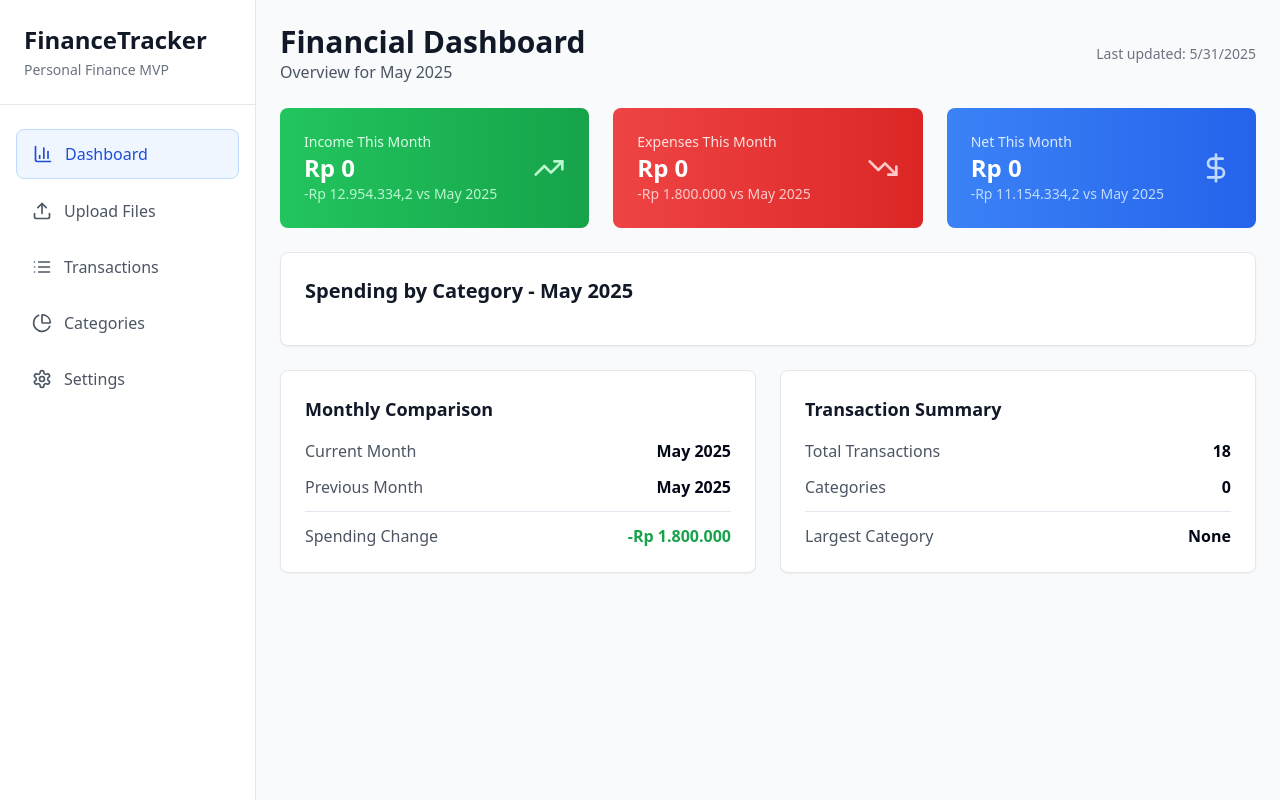
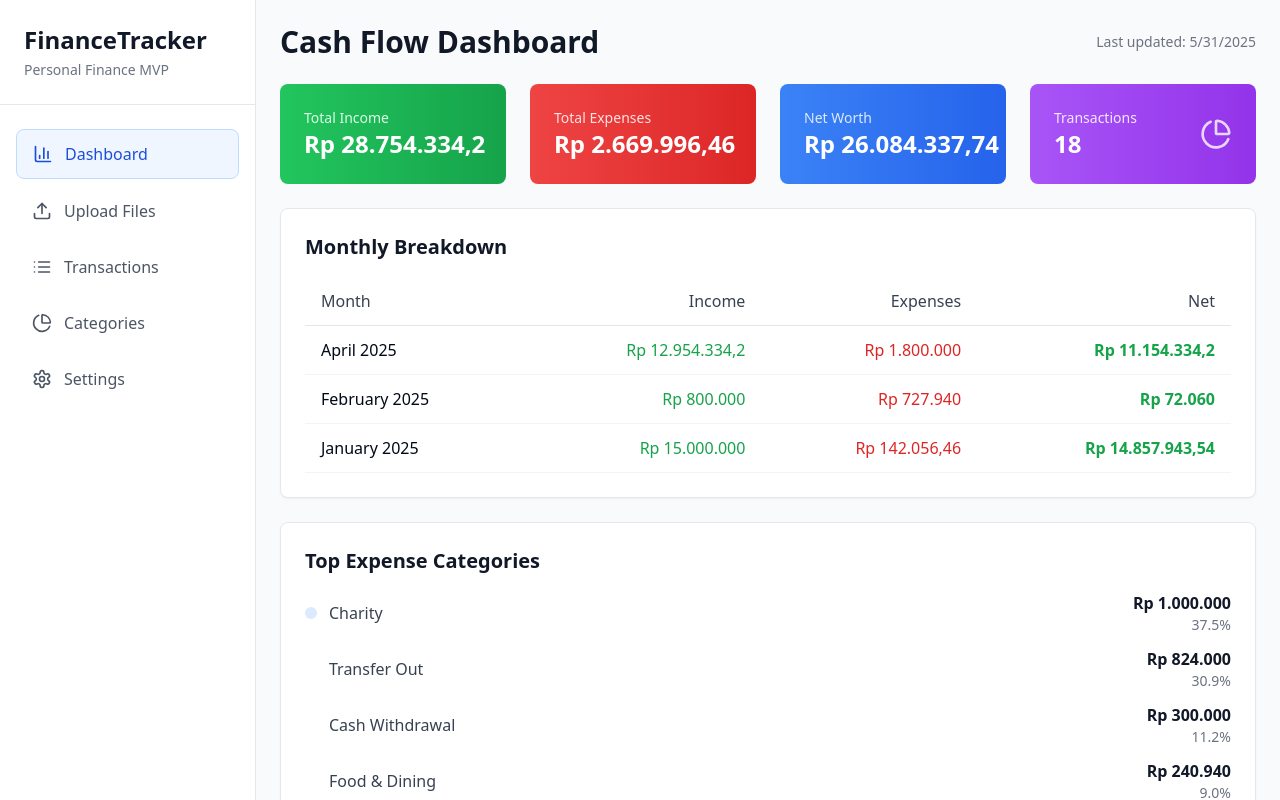
Before and after one commit to rikky-hermanto/personal-finance, a React (Vite) app: page / in a window 1280 px wide. Built offline with nearby package versions, Linux system fonts and the light colour scheme.

Commit message:
Reverted to commit 9d294287f5c267c6318aa045abe80194ed87d416

```diff
--- a/src/components/CashFlowDashboard.tsx
+++ b/src/components/CashFlowDashboard.tsx
@@ -1,80 +1,66 @@
 
-import { useState, useMemo } from 'react';
+import { useMemo } from 'react';
 import { Transaction } from '@/types/Transaction';
-import { TrendingUp, TrendingDown, DollarSign, PieChart, Calendar, ChevronRight } from 'lucide-react';
-import DrillDownView from './DrillDownView';
+import { TrendingUp, TrendingDown, DollarSign, PieChart } from 'lucide-react';
 
 interface CashFlowDashboardProps {
   transactions: Transaction[];
 }
 
 const CashFlowDashboard = ({ transactions }: CashFlowDashboardProps) => {
-  const [drillDownCategory, setDrillDownCategory] = useState<string | null>(null);
+  const monthlyData = useMemo(() => {
+    const monthlyMap = new Map<string, { income: number; expenses: number; balance: number }>();
 
-  const { currentMonthData, previousMonthData, categoryBreakdown } = useMemo(() => {
-    const now = new Date();
-    const currentMonth = `${now.getFullYear()}-${String(now.getMonth() + 1).padStart(2, '0')}`;
-    const previousMonth = `${now.getFullYear()}-${String(now.getMonth()).padStart(2, '0')}`;
+    transactions.forEach(transaction => {
+      const date = new Date(transaction.date);
+      const monthKey = `${date.getFullYear()}-${String(date.getMonth() + 1).padStart(2, '0')}`;
 
-    const currentMonthTransactions = transactions.filter(t => {
-      const transactionMonth = `${new Date(t.date).getFullYear()}-${String(new Date(t.date).getMonth() + 1).padStart(2, '0')}`;
-      return transactionMonth === currentMonth;
+      if (!monthlyMap.has(monthKey)) {
+        monthlyMap.set(monthKey, { income: 0, expenses: 0, balance: 0 });
+      }
+
+      const monthData = monthlyMap.get(monthKey)!;
+      if (transaction.type === 'income') {
+        monthData.income += Math.abs(transaction.amount);
+      } else {
+        monthData.expenses += Math.abs(transaction.amount);
+      }
+      monthData.balance = monthData.income - monthData.expenses;
     });
 
-    const previousMonthTransactions = transactions.filter(t => {
-      const transactionMonth = `${new Date(t.date).getFullYear()}-${String(new Date(t.date).getMonth() + 1).padStart(2, '0')}`;
-      return transactionMonth === previousMonth;
-    });
+    return Array.from(monthlyMap.entries())
+      .map(([month, data]) => ({ month, ...data }))
+      .sort((a, b) => b.month.localeCompare(a.month));
+  }, [transactions]);
 
-    const currentMonthData = currentMonthTransactions.reduce(
-      (acc, t) => {
-        if (t.type === 'income') {
-          acc.income += Math.abs(t.amount);
+  const totalData = useMemo(() => {
+    return transactions.reduce(
+      (acc, transaction) => {
+        if (transaction.type === 'income') {
+          acc.totalIncome += Math.abs(transaction.amount);
         } else {
-          acc.expenses += Math.abs(t.amount);
+          acc.totalExpenses += Math.abs(transaction.amount);
         }
         return acc;
       },
-      { income: 0, expenses: 0 }
+      { totalIncome: 0, totalExpenses: 0 }
     );
+  }, [transactions]);
 
-    const previousMonthData = previousMonthTransactions.reduce(
-      (acc, t) => {
-        if (t.type === 'income') {
-          acc.income += Math.abs(t.amount);
-        } else {
-          acc.expenses += Math.abs(t.amount);
-        }
-        return acc;
-      },
-      { income: 0, expenses: 0 }
-    );
+  const categoryData = useMemo(() => {
+    const categoryMap = new Map<string, number>();
 
-    // Category breakdown for current month
-    const categoryMap = new Map<string, { amount: number; transactions: Transaction[] }>();
-    currentMonthTransactions.forEach(t => {
-      if (t.type === 'expense') {
-        if (!categoryMap.has(t.category)) {
-          categoryMap.set(t.category, { amount: 0, transactions: [] });
-        }
-        const categoryData = categoryMap.get(t.category)!;
-        categoryData.amount += Math.abs(t.amount);
-        categoryData.transactions.push(t);
+    transactions.forEach(transaction => {
+      if (transaction.type === 'expense') {
+        const current = categoryMap.get(transaction.category) || 0;
+        categoryMap.set(transaction.category, current + Math.abs(transaction.amount));
       }
     });
 
-    const categoryBreakdown = Array.from(categoryMap.entries())
-      .map(([category, data]) => ({
-        category,
-        amount: data.amount,
-        transactions: data.transactions,
-        previousAmount: previousMonthTransactions
-          .filter(t => t.type === 'expense' && t.category === category)
-          .reduce((sum, t) => sum + Math.abs(t.amount), 0)
-      }))
-      .sort((a, b) => b.amount - a.amount);
-
-    return { currentMonthData, previousMonthData, categoryBreakdown };
+    return Array.from(categoryMap.entries())
+      .map(([category, amount]) => ({ category, amount }))
+      .sort((a, b) => b.amount - a.amount)
+      .slice(0, 5);
   }, [transactions]);
 
   const formatCurrency = (amount: number) => {
@@ -85,60 +71,32 @@ const CashFlowDashboard = ({ transactions }: CashFlowDashboardProps) => {
     }).format(amount);
   };
 
-  const currentMonth = new Date().toLocaleDateString('en-US', {
-    month: 'long',
-    year: 'numeric',
-  });
+  const formatMonth = (monthString: string) => {
+    const [year, month] = monthString.split('-');
+    return new Date(parseInt(year), parseInt(month) - 1).toLocaleDateString('en-US', {
+      month: 'long',
+      year: 'numeric',
+    });
+  };
 
-  const previousMonth = new Date(new Date().setMonth(new Date().getMonth() - 1)).toLocaleDateString('en-US', {
-    month: 'long',
-    year: 'numeric',
-  });
-
-  const netWorth = currentMonthData.income - currentMonthData.expenses;
-  const previousNetWorth = previousMonthData.income - previousMonthData.expenses;
-  const netWorthChange = netWorth - previousNetWorth;
-
-  const incomeChange = currentMonthData.income - previousMonthData.income;
-  const expenseChange = currentMonthData.expenses - previousMonthData.expenses;
-
-  if (drillDownCategory) {
-    const categoryData = categoryBreakdown.find(c => c.category === drillDownCategory);
-    if (categoryData) {
-      return (
-        <DrillDownView
-          category={drillDownCategory}
-          transactions={categoryData.transactions}
-          monthTotal={categoryData.amount}
-          previousMonthTotal={categoryData.previousAmount}
-          onBack={() => setDrillDownCategory(null)}
-        />
-      );
-    }
-  }
+  const netWorth = totalData.totalIncome - totalData.totalExpenses;
 
   return (
     <div className="space-y-6">
       <div className="flex justify-between items-center">
-        <div>
-          <h2 className="text-3xl font-bold text-gray-900">Financial Dashboard</h2>
-          <p className="text-gray-600">Overview for {currentMonth}</p>
-        </div>
+        <h2 className="text-3xl font-bold text-gray-900">Cash Flow Dashboard</h2>
         <div className="text-sm text-gray-500">
           Last updated: {new Date().toLocaleDateString()}
         </div>
       </div>
 
-      {/* Current Month Summary */}
-      <div className="grid grid-cols-1 md:grid-cols-3 gap-6">
+      {/* Summary Cards */}
+      <div className="grid grid-cols-1 md:grid-cols-4 gap-6">
         <div className="bg-gradient-to-r from-green-500 to-green-600 rounded-lg p-6 text-white">
           <div className="flex items-center justify-between">
             <div>
-              <p className="text-green-100 text-sm font-medium">Income This Month</p>
-              <p className="text-2xl font-bold">{formatCurrency(currentMonthData.income)}</p>
-              <p className="text-green-200 text-sm">
-                {incomeChange >= 0 ? '+' : ''}{formatCurrency(incomeChange)} vs {previousMonth}
-              </p>
+              <p className="text-green-100 text-sm font-medium">Total Income</p>
+              <p className="text-2xl font-bold">{formatCurrency(totalData.totalIncome)}</p>
             </div>
             <TrendingUp className="w-8 h-8 text-green-200" />
           </div>
@@ -147,11 +105,8 @@ const CashFlowDashboard = ({ transactions }: CashFlowDashboardProps) => {
         <div className="bg-gradient-to-r from-red-500 to-red-600 rounded-lg p-6 text-white">
           <div className="flex items-center justify-between">
             <div>
-              <p className="text-red-100 text-sm font-medium">Expenses This Month</p>
-              <p className="text-2xl font-bold">{formatCurrency(currentMonthData.expenses)}</p>
-              <p className="text-red-200 text-sm">
-                {expenseChange >= 0 ? '+' : ''}{formatCurrency(expenseChange)} vs {previousMonth}
-              </p>
+              <p className="text-red-100 text-sm font-medium">Total Expenses</p>
+              <p className="text-2xl font-bold">{formatCurrency(totalData.totalExpenses)}</p>
             </div>
             <TrendingDown className="w-8 h-8 text-red-200" />
           </div>
@@ -160,107 +115,78 @@ const CashFlowDashboard = ({ transactions }: CashFlowDashboardProps) => {
         <div className={`bg-gradient-to-r ${netWorth >= 0 ? 'from-blue-500 to-blue-600' : 'from-orange-500 to-orange-600'} rounded-lg p-6 text-white`}>
           <div className="flex items-center justify-between">
             <div>
-              <p className="text-blue-100 text-sm font-medium">Net This Month</p>
+              <p className="text-blue-100 text-sm font-medium">Net Worth</p>
               <p className="text-2xl font-bold">{formatCurrency(netWorth)}</p>
-              <p className="text-blue-200 text-sm">
-                {netWorthChange >= 0 ? '+' : ''}{formatCurrency(netWorthChange)} vs {previousMonth}
-              </p>
             </div>
             <DollarSign className="w-8 h-8 text-blue-200" />
           </div>
         </div>
+
+        <div className="bg-gradient-to-r from-purple-500 to-purple-600 rounded-lg p-6 text-white">
+          <div className="flex items-center justify-between">
+            <div>
+              <p className="text-purple-100 text-sm font-medium">Transactions</p>
+              <p className="text-2xl font-bold">{transactions.length}</p>
+            </div>
+            <PieChart className="w-8 h-8 text-purple-200" />
+          </div>
+        </div>
       </div>
 
-      {/* Spending by Category - Drill Down */}
+      {/* Monthly Breakdown */}
       <div className="bg-white rounded-lg shadow-sm border border-gray-200 p-6">
-        <h3 className="text-xl font-semibold text-gray-900 mb-4">
-          Spending by Category - {currentMonth}
-        </h3>
+        <h3 className="text-xl font-semibold text-gray-900 mb-4">Monthly Breakdown</h3>
+        <div className="overflow-x-auto">
+          <table className="w-full">
+            <thead>
+              <tr className="border-b border-gray-200">
+                <th className="text-left py-3 px-4 font-medium text-gray-700">Month</th>
+                <th className="text-right py-3 px-4 font-medium text-gray-700">Income</th>
+                <th className="text-right py-3 px-4 font-medium text-gray-700">Expenses</th>
+                <th className="text-right py-3 px-4 font-medium text-gray-700">Net</th>
+              </tr>
+            </thead>
+            <tbody>
+              {monthlyData.map((month) => (
+                <tr key={month.month} className="border-b border-gray-100 hover:bg-gray-50">
+                  <td className="py-3 px-4 font-medium">{formatMonth(month.month)}</td>
+                  <td className="py-3 px-4 text-right text-green-600 font-medium">
+                    {formatCurrency(month.income)}
+                  </td>
+                  <td className="py-3 px-4 text-right text-red-600 font-medium">
+                    {formatCurrency(month.expenses)}
+                  </td>
+                  <td className={`py-3 px-4 text-right font-bold ${
+                    month.balance >= 0 ? 'text-green-600' : 'text-red-600'
+                  }`}>
+                    {formatCurrency(month.balance)}
+                  </td>
+                </tr>
+              ))}
+            </tbody>
+          </table>
+        </div>
+      </div>
+
+      {/* Top Expense Categories */}
+      <div className="bg-white rounded-lg shadow-sm border border-gray-200 p-6">
+        <h3 className="text-xl font-semibold text-gray-900 mb-4">Top Expense Categories</h3>
         <div className="space-y-3">
-          {categoryBreakdown.slice(0, 6).map((category) => {
-            const percentage = currentMonthData.expenses > 0
-              ? (category.amount / currentMonthData.expenses) * 100
-              : 0;
-            const change = category.amount - category.previousAmount;
-            const changePercentage = category.previousAmount > 0
-              ? ((change / category.previousAmount) * 100)
-              : 0;
-
+          {categoryData.map((category, index) => {
+            const percentage = (category.amount / totalData.totalExpenses) * 100;
             return (
-              <div
-                key={category.category}
-                className="flex items-center justify-between p-3 rounded-lg hover:bg-gray-50 cursor-pointer transition-colors"
-                onClick={() => setDrillDownCategory(category.category)}
-              >
-                <div className="flex items-center space-x-3">
-                  <div className="w-3 h-3 rounded-full bg-blue-500"></div>
-                  <div>
-                    <p className="font-medium text-gray-900">{category.category}</p>
-                    <p className="text-sm text-gray-500">
-                      {category.transactions.length} transactions
-                    </p>
-                  </div>
+              <div key={category.category} className="flex items-center justify-between">
+                <div className="flex items-center">
+                  <div className={`w-3 h-3 rounded-full mr-3 bg-blue-${(index + 1) * 100}`}></div>
+                  <span className="font-medium text-gray-700">{category.category}</span>
                 </div>
-                <div className="flex items-center space-x-4">
-                  <div className="text-right">
-                    <p className="font-semibold text-gray-900">{formatCurrency(category.amount)}</p>
-                    <p className="text-sm text-gray-500">{percentage.toFixed(1)}% of expenses</p>
-                    <p className={`text-xs ${change >= 0 ? 'text-red-600' : 'text-green-600'}`}>
-                      {change >= 0 ? '+' : ''}{changePercentage.toFixed(1)}% vs last month
-                    </p>
-                  </div>
-                  <ChevronRight className="w-5 h-5 text-gray-400" />
+                <div className="text-right">
+                  <div className="font-semibold text-gray-900">{formatCurrency(category.amount)}</div>
+                  <div className="text-sm text-gray-500">{percentage.toFixed(1)}%</div>
                 </div>
               </div>
             );
           })}
-        </div>
-      </div>
-
-      {/* Quick Stats */}
-      <div className="grid grid-cols-1 md:grid-cols-2 gap-6">
-        <div className="bg-white rounded-lg shadow-sm border border-gray-200 p-6">
-          <h3 className="text-lg font-semibold text-gray-900 mb-4">Monthly Comparison</h3>
-          <div className="space-y-3">
-            <div className="flex justify-between items-center">
-              <span className="text-gray-600">Current Month</span>
-              <span className="font-semibold">{currentMonth}</span>
-            </div>
-            <div className="flex justify-between items-center">
-              <span className="text-gray-600">Previous Month</span>
-              <span className="font-semibold">{previousMonth}</span>
-            </div>
-            <div className="border-t pt-3">
-              <div className="flex justify-between items-center">
-                <span className="text-gray-600">Spending Change</span>
-                <span className={`font-semibold ${expenseChange >= 0 ? 'text-red-600' : 'text-green-600'}`}>
-                  {expenseChange >= 0 ? '+' : ''}{formatCurrency(expenseChange)}
-                </span>
-              </div>
-            </div>
-          </div>
-        </div>
-
-        <div className="bg-white rounded-lg shadow-sm border border-gray-200 p-6">
-          <h3 className="text-lg font-semibold text-gray-900 mb-4">Transaction Summary</h3>
-          <div className="space-y-3">
-            <div className="flex justify-between items-center">
-              <span className="text-gray-600">Total Transactions</span>
-              <span className="font-semibold">{transactions.length}</span>
-            </div>
-            <div className="flex justify-between items-center">
-              <span className="text-gray-600">Categories</span>
-              <span className="font-semibold">{categoryBreakdown.length}</span>
-            </div>
-            <div className="border-t pt-3">
-              <div className="flex justify-between items-center">
-                <span className="text-gray-600">Largest Category</span>
-                <span className="font-semibold">
-                  {categoryBreakdown[0]?.category || 'None'}
-                </span>
-              </div>
-            </div>
-          </div>
         </div>
       </div>
     </div>
--- a/src/components/DrillDownView.tsx
+++ /dev/null
@@ -1,153 +0,0 @@
-
-import { useState } from 'react';
-import { Transaction } from '@/types/Transaction';
-import { ArrowLeft, Calendar, TrendingUp, TrendingDown } from 'lucide-react';
-import { Button } from '@/components/ui/button';
-
-interface DrillDownViewProps {
-  category: string;
-  transactions: Transaction[];
-  monthTotal: number;
-  previousMonthTotal: number;
-  onBack: () => void;
-}
-
-const DrillDownView = ({
-  category,
-  transactions,
-  monthTotal,
-  previousMonthTotal,
-  onBack
-}: DrillDownViewProps) => {
-  const formatCurrency = (amount: number) => {
-    return new Intl.NumberFormat('id-ID', {
-      style: 'currency',
-      currency: 'IDR',
-      minimumFractionDigits: 0,
-    }).format(Math.abs(amount));
-  };
-
-  const formatDate = (dateString: string) => {
-    return new Date(dateString).toLocaleDateString('id-ID', {
-      day: '2-digit',
-      month: 'short',
-      year: 'numeric',
-    });
-  };
-
-  const monthChange = monthTotal - previousMonthTotal;
-  const monthChangePercentage = previousMonthTotal > 0
-    ? ((monthChange / previousMonthTotal) * 100)
-    : 0;
-
-  const currentMonth = new Date().toLocaleDateString('en-US', {
-    month: 'long',
-    year: 'numeric',
-  });
-
-  return (
-    <div className="space-y-6">
-      <div className="flex items-center gap-4">
-        <Button onClick={onBack} variant="outline" size="sm">
-          <ArrowLeft className="w-4 h-4 mr-2" />
-          Back to Dashboard
-        </Button>
-        <div>
-          <h2 className="text-3xl font-bold text-gray-900">{category}</h2>
-          <p className="text-gray-600">Detailed breakdown for {currentMonth}</p>
-        </div>
-      </div>
-
-      {/* Category Summary */}
-      <div className="grid grid-cols-1 md:grid-cols-3 gap-6">
-        <div className="bg-white rounded-lg shadow-sm border border-gray-200 p-6">
-          <div className="flex items-center justify-between">
-            <div>
-              <p className="text-gray-600 text-sm font-medium">This Month</p>
-              <p className="text-2xl font-bold text-gray-900">{formatCurrency(monthTotal)}</p>
-            </div>
-            <Calendar className="w-8 h-8 text-blue-500" />
-          </div>
-        </div>
-
-        <div className="bg-white rounded-lg shadow-sm border border-gray-200 p-6">
-          <div className="flex items-center justify-between">
-            <div>
-              <p className="text-gray-600 text-sm font-medium">Previous Month</p>
-              <p className="text-2xl font-bold text-gray-900">{formatCurrency(previousMonthTotal)}</p>
-            </div>
-            <Calendar className="w-8 h-8 text-gray-400" />
-          </div>
-        </div>
-
-        <div className="bg-white rounded-lg shadow-sm border border-gray-200 p-6">
-          <div className="flex items-center justify-between">
-            <div>
-              <p className="text-gray-600 text-sm font-medium">Change</p>
-              <p className={`text-2xl font-bold ${monthChange >= 0 ? 'text-red-600' : 'text-green-600'}`}>
-                {monthChange >= 0 ? '+' : ''}{formatCurrency(monthChange)}
-              </p>
-              <p className={`text-sm ${monthChange >= 0 ? 'text-red-600' : 'text-green-600'}`}>
-                {monthChangePercentage >= 0 ? '+' : ''}{monthChangePercentage.toFixed(1)}%
-              </p>
-            </div>
-            {monthChange >= 0 ? (
-              <TrendingUp className="w-8 h-8 text-red-500" />
-            ) : (
-              <TrendingDown className="w-8 h-8 text-green-500" />
-            )}
-          </div>
-        </div>
-      </div>
-
-      {/* Transactions Table */}
-      <div className="bg-white rounded-lg shadow-sm border border-gray-200">
-        <div className="p-6 border-b border-gray-200">
-          <h3 className="text-xl font-semibold text-gray-900">
-            All {category} Transactions ({transactions.length})
-          </h3>
-        </div>
-        <div className="overflow-x-auto">
-          <table className="w-full">
-            <thead className="bg-gray-50">
-              <tr>
-                <th className="px-6 py-3 text-left text-xs font-medium text-gray-500 uppercase tracking-wider">
-                  Date
-                </th>
-                <th className="px-6 py-3 text-left text-xs font-medium text-gray-500 uppercase tracking-wider">
-                  Description
-                </th>
-                <th className="px-6 py-3 text-left text-xs font-medium text-gray-500 uppercase tracking-wider">
-                  Amount
-                </th>
-                <th className="px-6 py-3 text-left text-xs font-medium text-gray-500 uppercase tracking-wider">
-                  Bank
-                </th>
-              </tr>
-            </thead>
-            <tbody className="bg-white divide-y divide-gray-200">
-              {transactions.map((transaction) => (
-                <tr key={transaction.id} className="hover:bg-gray-50">
-                  <td className="px-6 py-4 whitespace-nowrap text-sm text-gray-900">
-                    {formatDate(transaction.date)}
-                  </td>
-                  <td className="px-6 py-4 text-sm text-gray-900 max-w-xs">
-                    {transaction.description}
-                  </td>
-                  <td className="px-6 py-4 whitespace-nowrap text-sm font-medium text-red-600">
-                    -{formatCurrency(transaction.amount)}
-                  </td>
-                  <td className="px-6 py-4 whitespace-nowrap text-sm text-gray-500">
-                    {transaction.bank}
-                  </td>
-                </tr>
-              ))}
-            </tbody>
-          </table>
-        </div>
-      </div>
-    </div>
-  );
-};
-
-export default DrillDownView;
```
